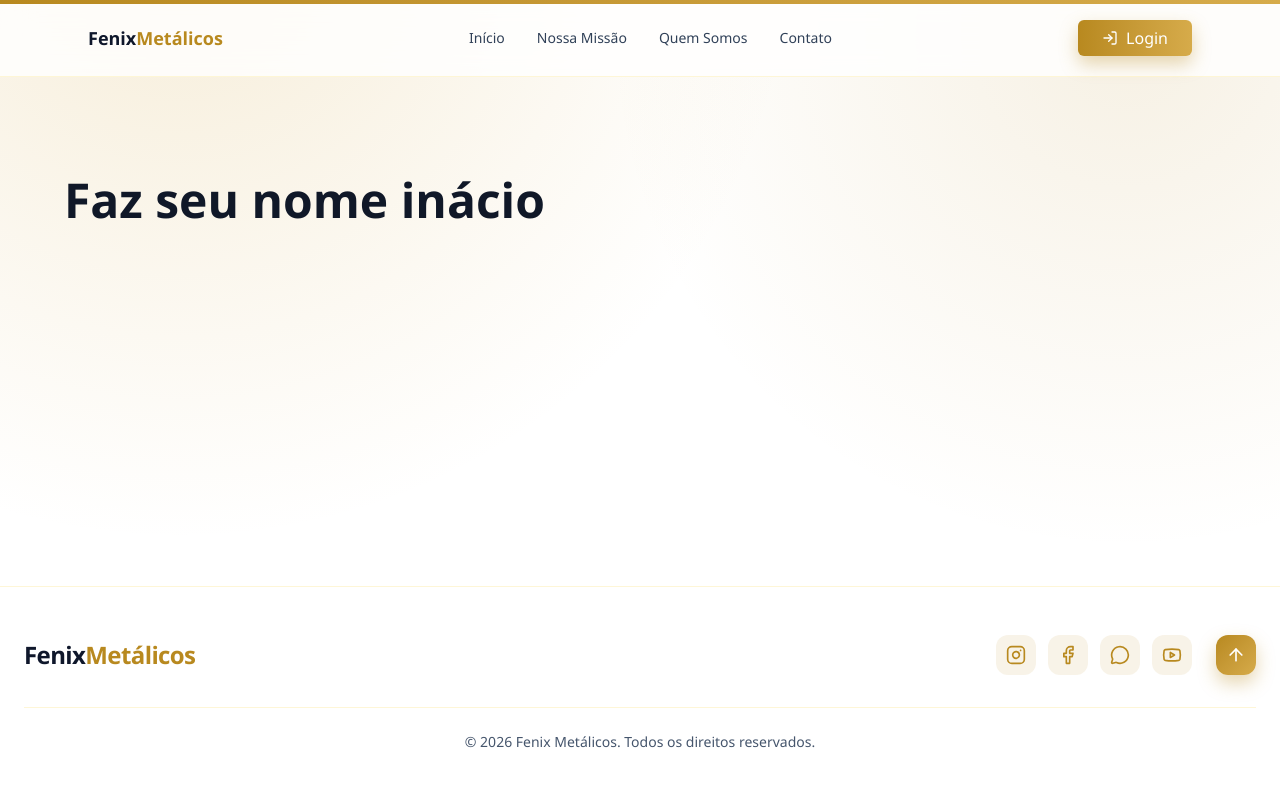
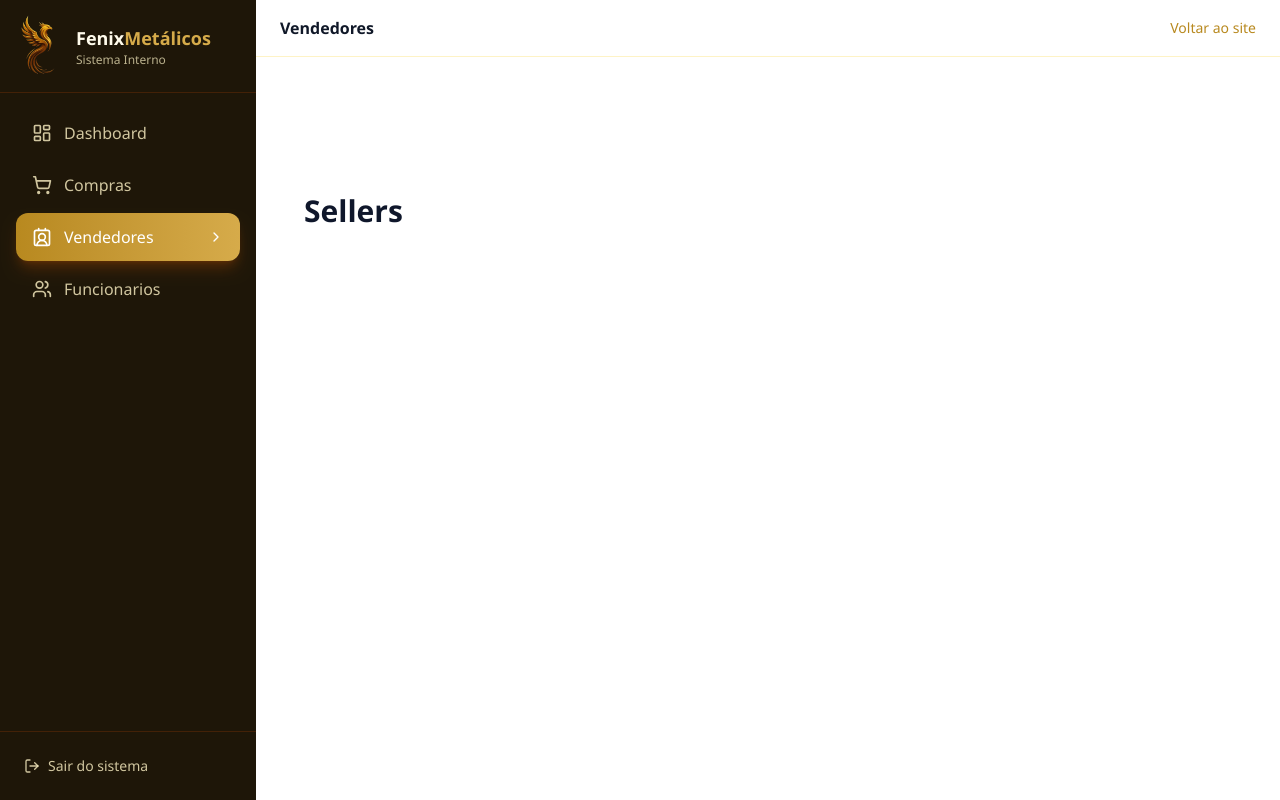
Before and after one commit to mzenao/grupo-fx-metalicos, a React (Vite) app in the folder Front/: page /sellers in a window 1280 px wide. Before the commit this address led to /. Built offline with nearby package versions, Linux system fonts and the light colour scheme.

Commit message:
Alterações em estetica + rotas para sistema interno de funcionarios/opções de usuarios

```diff
--- a/Front/index.html
+++ b/Front/index.html
@@ -3,6 +3,7 @@
   <head>
     <meta charset="UTF-8" />
     <meta name="viewport" content="width=device-width, initial-scale=1.0" />
+    <link rel="icon" type="image/png" href="./src/assets/fenix.png" />
     <title>Grupo Fenix Metálicos</title>
   </head>
   <body>
--- a/Front/src/App.jsx
+++ b/Front/src/App.jsx
@@ -1,21 +1,89 @@
-import { Routes, Route, Navigate } from "react-router-dom";
+import { Routes, Route, Navigate, Outlet } from "react-router-dom";
 import Home from "./pages/Home.jsx";
+import Dashboard from "./pages/Dashboard.jsx";
+import Employees from "./pages/Employees.jsx";
+import Orders from "./pages/Orders.jsx";
+import Sells from "./pages/Sells.jsx";
+import Sellers from "./pages/Sellers.jsx";
+import Account from "./pages/Account.jsx";
+import InternalLayout from "./layout.jsx";
 import Navbar from "./components/landing/Navbar.jsx";
 import Footer from "./components/landing/Footer.jsx";
 
-function App() {
+function LandingLayout() {
   return (
     <div className="App flex flex-col min-h-screen">
       <Navbar />
       <div className="flex-1">
-        <Routes>
-          <Route path="/" element={<Home />} />
-          <Route path="*" element={<Navigate to="/" />} />
-        </Routes>
+        <Outlet />
       </div>
       <Footer />
     </div>
   );
 }
 
+function App() {
+  return (
+    <Routes>
+      {/* Rotas públicas com estrutura da landing page */}
+      <Route element={<LandingLayout />}>
+        <Route path="/" element={<Home />} />
+      </Route>
+
+      {/* Rotas para usuários autenticados */}
+      <Route>
+        <Route path="/account" element={<Account />} />
+        <Route path="/sells" element={<Sells />} />
+      </Route>
+
+      {/* Rotas internas sem Navbar/Footer */}
+      <Route
+        path="/dashboard"
+        element={
+          <InternalLayout>
+            <Dashboard />
+          </InternalLayout>
+        }
+      />
+      <Route
+        path="/employees"
+        element={
+          <InternalLayout>
+            <Employees />
+          </InternalLayout>
+        }
+      />
+      <Route
+        path="/orders"
+        element={
+          <InternalLayout>
+            <Orders />
+          </InternalLayout>
+        }
+      />
+      <Route
+        path="/sellers"
+        element={
+          <InternalLayout>
+            <Sellers />
+          </InternalLayout>
+        }
+      />
+
+      {/* Rota interna extra */}
+      <Route
+        path="/internal"
+        element={
+          <InternalLayout>
+            <Dashboard />
+          </InternalLayout>
+        }
+      />
+
+      {/* Rotas inválidas */}
+      <Route path="*" element={<Navigate to="/" />} />
+    </Routes>
+  );
+}
+
 export default App;
--- a/Front/src/components/landing/Navbar.jsx
+++ b/Front/src/components/landing/Navbar.jsx
@@ -1,15 +1,30 @@
 import React, { useState, useEffect } from "react";
 import { motion, AnimatePresence } from "framer-motion";
 import { Menu, X, LogIn } from "lucide-react";
+import { useNavigate } from "react-router-dom";
 import { Button } from "@/components/ui/button";
+import logo from "@/assets/fenix.png";
 
 export default function Navbar() {
   const [isScrolled, setIsScrolled] = useState(false);
   const [isMobileMenuOpen, setIsMobileMenuOpen] = useState(false);
+  const navigate = useNavigate();
+
+  // Troque manualmente para testar o comportamento visual sem autenticação real.
+  // Valores aceitos: null | "user" | "funcionario"
+  const userRole = null;
 
   const handleLoginClick = (event) => {
     event.preventDefault();
   };
+
+  const goTo = (path) => {
+    navigate(path);
+    setIsMobileMenuOpen(false);
+  };
+
+  const actionButtonClass =
+    "rounded-full bg-gradient-to-r from-[#b8891f] to-[#d6ab4a] text-white shadow-[0_8px_18px_rgba(184,137,31,0.35)] hover:from-[#a67917] hover:to-[#c79a39]";
 
   useEffect(() => {
     const handleScroll = () => setIsScrolled(window.scrollY > 50);
@@ -43,7 +58,8 @@ export default function Navbar() {
         }`}
       >
         <div className="max-w-6xl mx-auto px-6 flex items-center justify-between">
-          <div className="flex items-center gap-0">
+          <div className="flex items-center gap-0 scale-125">
+            <img src={logo} alt="Logo Fenix Metalicos" className="navbar-logo" />
             <div className="font-bold text-xl">
               <span
                 className={`font-semibold text-lg ${
@@ -74,14 +90,33 @@ export default function Navbar() {
 
           {/* Right side */}
           <div className="hidden md:flex items-center gap-3">
+            {userRole === "user" && (
+              <>
+                <Button type="button" onClick={() => goTo("/sells")} className={`${actionButtonClass} px-6`}>
+                  Minhas Vendas
+                </Button>
+                <Button type="button" onClick={() => goTo("/account")} className={`${actionButtonClass} px-6`}>
+                  Conta
+                </Button>
+              </>
+            )}
+
+            {userRole === "funcionario" && (
+              <Button type="button" onClick={() => goTo("/dashboard")} className={`${actionButtonClass} px-6`}>
+                Dashboard
+              </Button>
+            )}
+
+            {!userRole && (
               <Button
                 type="button"
                 onClick={handleLoginClick}
-              className="rounded-full px-6 bg-gradient-to-r from-[#b8891f] to-[#d6ab4a] text-white shadow-[0_8px_18px_rgba(184,137,31,0.35)] hover:from-[#a67917] hover:to-[#c79a39] disabled:cursor-not-allowed disabled:opacity-90"
+                className={`${actionButtonClass} px-6 disabled:cursor-not-allowed disabled:opacity-90`}
               >
                 <LogIn className="w-4 h-4 mr-2" />
                 Login
               </Button>
+            )}
           </div>
 
           {/* Mobile Button */}
@@ -120,14 +155,45 @@ export default function Navbar() {
                 </button>
               ))}
 
+              {userRole === "user" && (
+                <>
+                  <Button
+                    type="button"
+                    onClick={() => goTo("/sells")}
+                    className={`${actionButtonClass} w-full`}
+                  >
+                    Minhas Vendas
+                  </Button>
+                  <Button
+                    type="button"
+                    onClick={() => goTo("/account")}
+                    className={`${actionButtonClass} w-full`}
+                  >
+                    Conta
+                  </Button>
+                </>
+              )}
+
+              {userRole === "funcionario" && (
+                <Button
+                  type="button"
+                  onClick={() => goTo("/dashboard")}
+                  className={`${actionButtonClass} w-full`}
+                >
+                  Dashboard
+                </Button>
+              )}
+
+              {!userRole && (
                 <Button
                   type="button"
                   onClick={handleLoginClick}
-                className="rounded-full w-full bg-gradient-to-r from-[#b8891f] to-[#d6ab4a] text-white disabled:cursor-not-allowed disabled:opacity-90"
+                  className={`${actionButtonClass} w-full disabled:cursor-not-allowed disabled:opacity-90`}
                 >
                   <LogIn className="w-4 h-4 mr-2" />
                   Login
                 </Button>
+              )}
             </div>
           </motion.div>
         )}
--- /dev/null
+++ b/Front/src/layout.jsx
@@ -0,0 +1,123 @@
+import { useMemo, useState } from "react";
+import logo from "@/assets/fenix.png";
+import { Link, useLocation, useNavigate } from "react-router-dom";
+import {
+	LayoutDashboard,
+	Users,
+	Menu,
+	LogOut,
+	ChevronRight,
+	ContactRound,
+	ShoppingCart,
+} from "lucide-react";
+
+const navItems = [
+	{ name: "Dashboard", icon: LayoutDashboard, label: "Dashboard", to: "/dashboard" },
+	{ name: "Orders", icon: ShoppingCart, label: "Compras", to: "/orders" },
+	{ name: "Sellers", icon: ContactRound, label: "Vendedores", to: "/sellers" },
+    { name: "Employees", icon: Users, label: "Funcionarios", to: "/employees" },
+];
+
+export default function InternalLayout({ children }) {
+	const [sidebarOpen, setSidebarOpen] = useState(false);
+	const location = useLocation();
+	const navigate = useNavigate();
+
+	const currentItem = useMemo(() => {
+		const path = location.pathname;
+		const exact = navItems.find((item) => item.to === path);
+		if (exact) return exact;
+
+		const prefix = navItems.find((item) => path.startsWith(item.to));
+		if (prefix) return prefix;
+
+		return navItems[0];
+	}, [location.pathname]);
+
+	const handleLogout = () => {
+		navigate("/", { replace: true });
+	};
+
+	return (
+		<div className="flex h-screen bg-white overflow-hidden">
+			<aside
+				className={`fixed inset-y-0 left-0 z-50 w-64 bg-[#1e1608] text-amber-50 flex flex-col transform transition-transform duration-300 lg:relative lg:translate-x-0 ${
+					sidebarOpen ? "translate-x-0" : "-translate-x-full"
+				}`}
+			>
+				<div className="flex items-center gap-3 p-6 border-b border-amber-900/40">
+					<img src={logo} alt="Logo Fenix Metalicos" className="w-10 h-10 object-contain scale-175" />
+					<div>
+						<p className="font-bold text-lg">
+							Fenix<span className="text-[#d6ab4a]">Metálicos</span>
+						</p>
+						<p className="text-amber-100/70 text-xs">Sistema Interno</p>
+					</div>
+				</div>
+
+				<nav className="flex-1 p-4 space-y-1 overflow-y-auto">
+					{navItems.map((item) => {
+						const isActive = currentItem?.name === item.name;
+
+						return (
+							<Link
+								key={item.name}
+								to={item.to}
+								onClick={() => setSidebarOpen(false)}
+								className={`flex items-center gap-3 px-4 py-3 rounded-xl transition-all group ${
+									isActive
+										? "bg-gradient-to-r from-[#b8891f] to-[#d6ab4a] text-white shadow-lg shadow-amber-700/30"
+										: "text-amber-100/80 hover:bg-amber-200/20 hover:text-white"
+								}`}
+							>
+								<item.icon className="w-5 h-5 flex-shrink-0" />
+								<span className="font-medium">{item.label}</span>
+								{isActive && <ChevronRight className="w-4 h-4 ml-auto" />}
+							</Link>
+						);
+					})}
+				</nav>
+
+				<div className="p-4 border-t border-amber-900/40">
+					<button
+						onClick={handleLogout}
+						className="flex items-center gap-2 text-amber-100/80 hover:text-red-300 transition-colors px-2 py-2 w-full rounded-lg hover:bg-amber-200/20 text-sm"
+					>
+						<LogOut className="w-4 h-4" />
+						Sair do sistema
+					</button>
+				</div>
+			</aside>
+
+			{sidebarOpen && (
+				<div
+					className="fixed inset-0 z-40 bg-black/50 lg:hidden"
+					onClick={() => setSidebarOpen(false)}
+				/>
+			)}
+
+			<div className="flex-1 flex flex-col overflow-hidden">
+				<header className="bg-white border-b border-amber-100 px-6 py-4 flex items-center gap-4">
+					<button
+						onClick={() => setSidebarOpen(true)}
+						className="lg:hidden p-2 rounded-lg hover:bg-amber-50 text-slate-700"
+					>
+						<Menu className="w-5 h-5" />
+					</button>
+
+					<div className="flex-1">
+						<h1 className="font-semibold text-gray-900">
+							{currentItem?.label || "Sistema Interno"}
+						</h1>
+					</div>
+
+					<Link to="/" className="text-sm text-[#b8891f] hover:text-[#a67917] font-medium">
+						Voltar ao site
+					</Link>
+				</header>
+
+				<main className="flex-1 overflow-y-auto p-6">{children}</main>
+			</div>
+		</div>
+	);
+}
--- a/Front/src/pages/Dashboard.jsx
+++ b/Front/src/pages/Dashboard.jsx
@@ -0,0 +1,7 @@
+export default function Dashboard() {
+	return (
+		<main className="pt-28 px-6 max-w-6xl mx-auto">
+			<h1 className="text-3xl font-bold text-slate-900">Dashboard</h1>
+		</main>
+	);
+}
--- a/Front/src/pages/Orders.jsx
+++ b/Front/src/pages/Orders.jsx
@@ -0,0 +1,7 @@
+export default function Orders() {
+	return (
+		<main className="pt-28 px-6 max-w-6xl mx-auto">
+			<h1 className="text-3xl font-bold text-slate-900">Orders</h1>
+		</main>
+	);
+}
--- a/Front/src/pages/Sellers.jsx
+++ b/Front/src/pages/Sellers.jsx
@@ -0,0 +1,7 @@
+export default function Sellers() {
+	return (
+		<main className="pt-28 px-6 max-w-6xl mx-auto">
+			<h1 className="text-3xl font-bold text-slate-900">Sellers</h1>
+		</main>
+	);
+}
--- a/Front/src/pages/Sells.jsx
+++ b/Front/src/pages/Sells.jsx
@@ -0,0 +1,7 @@
+export default function Sells() {
+	return (
+		<main className="pt-28 px-6 max-w-6xl mx-auto">
+			<h1 className="text-3xl font-bold text-slate-900">Sells</h1>
+		</main>
+	);
+}
```
Also changed, not shown: Front/src/index.css (+9 -0 lines), Front/src/pages/Account.jsx (+7 -0 lines), Front/src/pages/Employees.jsx (+7 -0 lines), Front/src/assets/fenix.png (added). Lines whose indentation alone changed are shown as unchanged.
